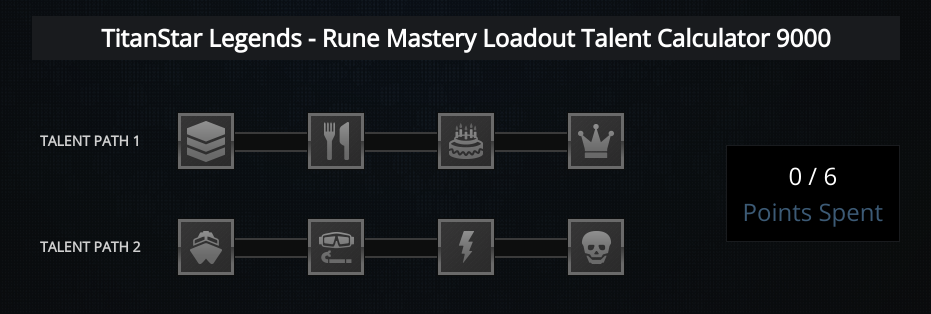
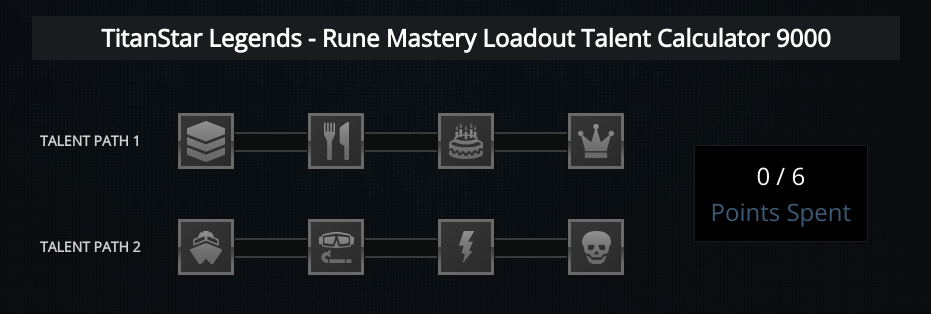
Before and after one commit to RobertTate/titanstar-legends, a React (Vite) app: page / in a window 1280 px wide. Shown: the top 314 px of the page, without its empty margins (174-1105 px from the left). Built offline with nearby package versions, Linux system fonts and the light colour scheme.

Commit message:
adjust pointscontainer styles

```diff
--- a/src/components/container.module.scss
+++ b/src/components/container.module.scss
@@ -23,7 +23,7 @@
   background-color: black;
   padding: $spacing-1;
 
-  p {
-    font-size: $font-size-medium;
+  @include lap-wide-up {
+    margin-right: $spacing-2;
   }
 }
--- a/src/components/points.module.scss
+++ b/src/components/points.module.scss
@@ -1,11 +1,14 @@
 @import '../styles/spacing.scss';
 @import '../styles/palette.scss';
+@import '../styles/fontsizes.scss';
 
 .Points {
   margin-bottom: $spacing-half;
+  font-size: $font-size-medium;
 }
 
 .PointsText {
   color: $lapis-lazuli;
+  font-size: $font-size-medium;
   font-weight: 300;
 }
```
